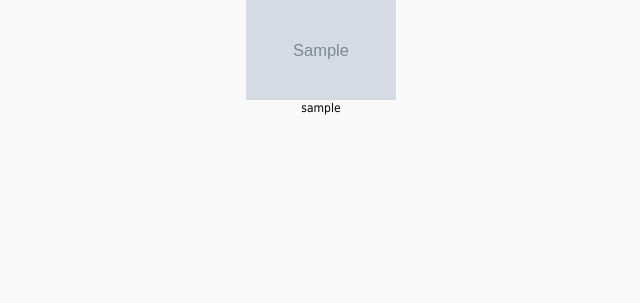
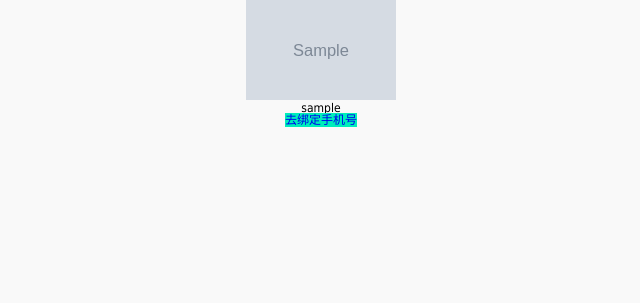
Before and after one commit to 305806761/babyfs, a Yii app: template views/wechat/info.php in a window 1280 px wide. Shown: the top 303 px of the page, without its empty margins (319-959 px from the left). Run offline with PHP 8.4 and a stand-in for Yii, Linux system fonts and the light colour scheme; the template is opened without the code that fills it: most values are stand-ins (such as "Sample title", 1, 10 or a date in 2020); grey boxes marked "Sample" are stand-in pictures; some libraries are stand-ins or nearby versions.

Commit message:
什么鬼

```diff
--- a/controllers/WeChatController.php
+++ b/controllers/WeChatController.php
@@ -116,7 +116,6 @@ class WeChatController extends Controller
                                 if ($wechatModel->save()) {
                                     return $this->render('/wechat/info', ['model' => $wechatModel]);
                                 } else {
-
                                     return '系统错误';
                                 }
                             }
@@ -138,4 +137,8 @@ class WeChatController extends Controller
         }
     }
 
+    public function actionInfo(){
+        return $this->render('/wechat/info');
+    }
+
 }
--- a/modules/admin/views/csv/csv_up.php
+++ b/modules/admin/views/csv/csv_up.php
@@ -44,7 +44,7 @@ $this->params['breadcrumbs'][] = $this->title;
                 <td></td>
                 <td>
                     <input type="submit" class="button" name="Submit" value=" 确定 " />
-                </td>
+                                     </td>
             </tr>
         </table>
     </div>
--- a/views/wechat/info.php
+++ b/views/wechat/info.php
@@ -5,12 +5,16 @@
  * Date: 16/12/8
  * Time: 下午3:08
  */
+use yii\helpers\Url;
 $this->title = '用户信息';
 
 ?>
+<div style=" width: 100%; margin:0 auto; text-align: center">
+
 <div style="text-align: center">
-
     <img src="<?=$model->headimgurl;?>" width="150" height="100" />
+</div>
+<h1 style="text-align: center"><?=$model->nickname;?></h1>
+<a href="<?=Url::toRoute('user/signup')?>" style="background-color: #00eebb;">去绑定手机号</a>
 
 </div>
-<h1 style="text-align: center"><?=$model->nickname;?></h1>
```
